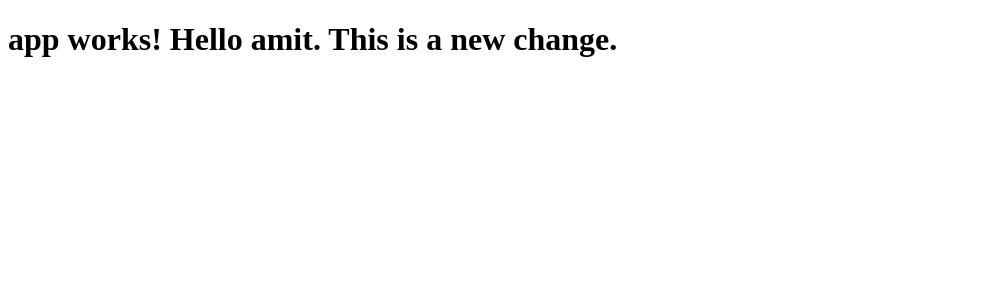
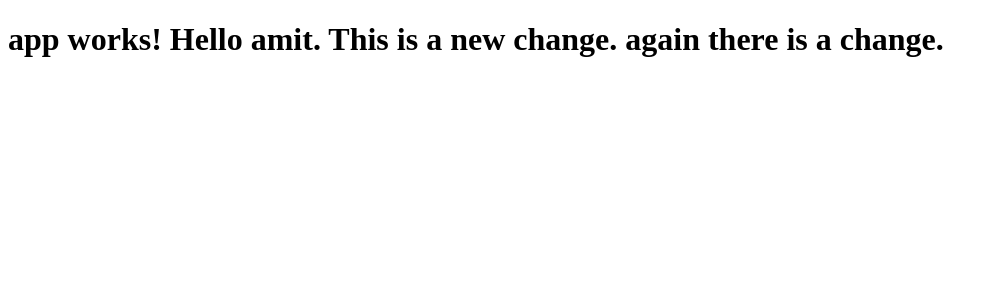
Before and after one commit to amitvchaudhary/CraveNews, an Angular app in the folder crave-news/: page / in a window 1280 px wide. Shown: the top 300 px of the page, without its empty margins (0-997 px from the left). Built offline with nearby package versions, Linux system fonts and the light colour scheme.

Commit message:
again - 2

```diff
--- a/crave-news/src/app/app.component.html
+++ b/crave-news/src/app/app.component.html
@@ -1,3 +1,3 @@
 <h1>
-  {{title}} Hello amit. This is a new change.
+  {{title}} Hello amit. This is a new change. again there is a change.
 </h1>
```
